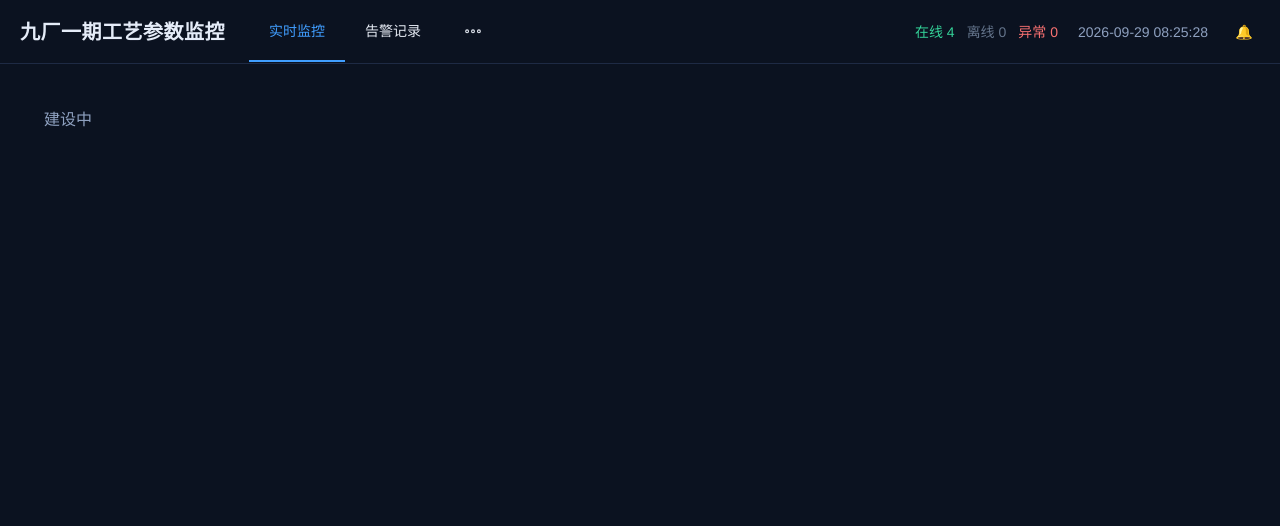
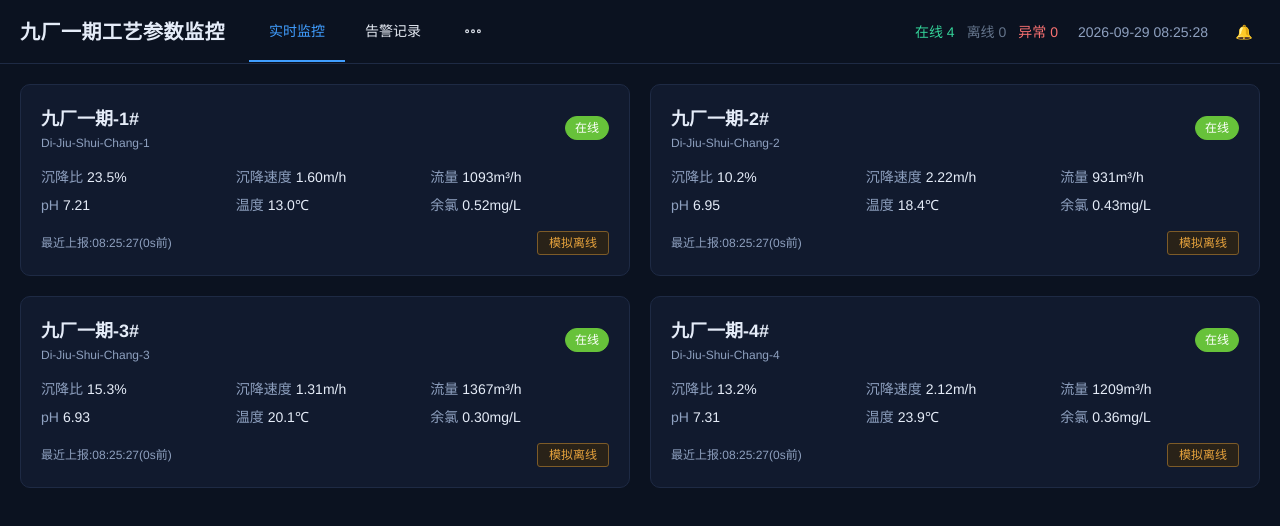
Before and after one commit to wangsiweiTvT/sc-front, a Vue app: page /#/monitor in a window 1280 px wide. Shown: the top 526 px of the page. Built offline with nearby package versions, Linux system fonts and the light colour scheme.

Commit message:
feat: 监控大屏设备卡片与状态徽标
Co-Authored-By: Claude Code <noreply@anthropic.com>

```diff
--- /dev/null
+++ b/src/components/DeviceCard.vue
@@ -0,0 +1,67 @@
+<script setup lang="ts">
+import { computed } from 'vue'
+import type { Device, DeviceStatusInfo, ParamKey, Reading } from '@/api/types'
+import { PARAM_METAS } from '@/config/params'
+import StatusBadge from './StatusBadge.vue'
+import { formatParamValue, formatTime } from '@/utils/format'
+
+const props = defineProps<{
+  device: Device
+  reading: Reading | null
+  statusInfo: DeviceStatusInfo | undefined
+  forcedOffline: boolean
+}>()
+
+defineEmits<{ open: []; toggleOffline: [] }>()
+
+const agoText = computed(() => {
+  if (!props.reading) return '暂无数据'
+  const s = Math.max(0, Math.floor((Date.now() - props.reading.timestamp) / 1000))
+  return `${formatTime(props.reading.timestamp)}(${s}s前)`
+})
+
+function violationFor(key: ParamKey) {
+  return props.statusInfo?.violations.find((v) => v.paramKey === key)
+}
+</script>
+
+<template>
+  <div
+    class="sc-panel flex cursor-pointer flex-col gap-4 p-5 transition-colors hover:border-[#38bdf8]/50"
+    @click="$emit('open')"
+  >
+    <div class="flex items-center justify-between">
+      <div>
+        <div class="text-lg font-semibold">{{ device.name }}</div>
+        <div class="sc-dim mt-0.5 text-xs">{{ device.clientId }}</div>
+      </div>
+      <StatusBadge :status="statusInfo?.status ?? 'offline'" />
+    </div>
+
+    <div class="grid grid-cols-3 gap-x-4 gap-y-2">
+      <div v-for="meta in PARAM_METAS" :key="meta.key" class="text-sm">
+        <span class="sc-dim">{{ meta.label }}</span>
+        <span
+          class="ml-1 tabular-nums"
+          :class="violationFor(meta.key) ? 'font-semibold text-[var(--sc-abnormal)]' : ''"
+        >
+          {{ formatParamValue(reading?.params[meta.key], meta.key) }}{{ meta.unit }}
+        </span>
+      </div>
+    </div>
+
+    <div class="flex items-center justify-between text-xs">
+      <span class="sc-dim">最近上报:{{ agoText }}</span>
+      <el-tooltip content="停止该设备模拟上报;离线判定为 60 秒无数据,约 1 分钟后状态切换" placement="top">
+        <el-button
+          size="small"
+          :type="forcedOffline ? 'success' : 'warning'"
+          plain
+          @click.stop="$emit('toggleOffline')"
+        >
+          {{ forcedOffline ? '恢复上报' : '模拟离线' }}
+        </el-button>
+      </el-tooltip>
+    </div>
+  </div>
+</template>
--- /dev/null
+++ b/src/components/StatusBadge.vue
@@ -0,0 +1,21 @@
+<script setup lang="ts">
+import { computed } from 'vue'
+import type { DeviceStatus } from '@/api/types'
+
+const props = defineProps<{ status: DeviceStatus }>()
+
+const config = computed(() => {
+  switch (props.status) {
+    case 'online':
+      return { text: '在线', type: 'success' as const, cls: '' }
+    case 'offline':
+      return { text: '离线', type: 'info' as const, cls: '' }
+    case 'abnormal':
+      return { text: '异常', type: 'danger' as const, cls: 'sc-badge-abnormal' }
+  }
+})
+</script>
+
+<template>
+  <el-tag :type="config.type" :class="config.cls" effect="dark" round>{{ config.text }}</el-tag>
+</template>
--- /dev/null
+++ b/src/utils/format.ts
@@ -0,0 +1,16 @@
+import dayjs from 'dayjs'
+import type { ParamKey } from '@/api/types'
+import { PARAM_META_MAP } from '@/config/params'
+
+export function formatTime(ts: number): string {
+  return dayjs(ts).format('HH:mm:ss')
+}
+
+export function formatDateTime(ts: number): string {
+  return dayjs(ts).format('YYYY-MM-DD HH:mm:ss')
+}
+
+export function formatParamValue(value: number | null | undefined, paramKey: ParamKey): string {
+  if (value === null || value === undefined) return '--'
+  return value.toFixed(PARAM_META_MAP[paramKey].decimals)
+}
--- a/src/views/MonitorView.vue
+++ b/src/views/MonitorView.vue
@@ -1,3 +1,40 @@
+<script setup lang="ts">
+import { onMounted, ref } from 'vue'
+import type { Device } from '@/api/types'
+import { useMonitorStore } from '@/stores/monitor'
+import DeviceCard from '@/components/DeviceCard.vue'
+
+const monitor = useMonitorStore()
+const selected = ref<Device | null>(null)
+const drawerVisible = ref(false)
+
+onMounted(() => {
+  void monitor.init()
+})
+
+function open(device: Device): void {
+  selected.value = device
+  drawerVisible.value = true
+}
+</script>
+
 <template>
-  <div class="sc-dim p-6">建设中</div>
+  <div>
+    <div class="grid grid-cols-2 gap-5">
+      <DeviceCard
+        v-for="device in monitor.state.devices"
+        :key="device.id"
+        :device="device"
+        :reading="monitor.state.readings[device.id] ?? null"
+        :status-info="monitor.state.statuses[device.id]"
+        :forced-offline="monitor.state.forcedOffline.includes(device.id)"
+        @open="open(device)"
+        @toggle-offline="monitor.toggleOffline(device.id)"
+      />
+    </div>
+
+    <el-drawer v-model="drawerVisible" :title="selected?.name" size="520px">
+      <div class="sc-dim">{{ selected?.clientId }}(详情抽屉于下一任务接入)</div>
+    </el-drawer>
+  </div>
 </template>
```
